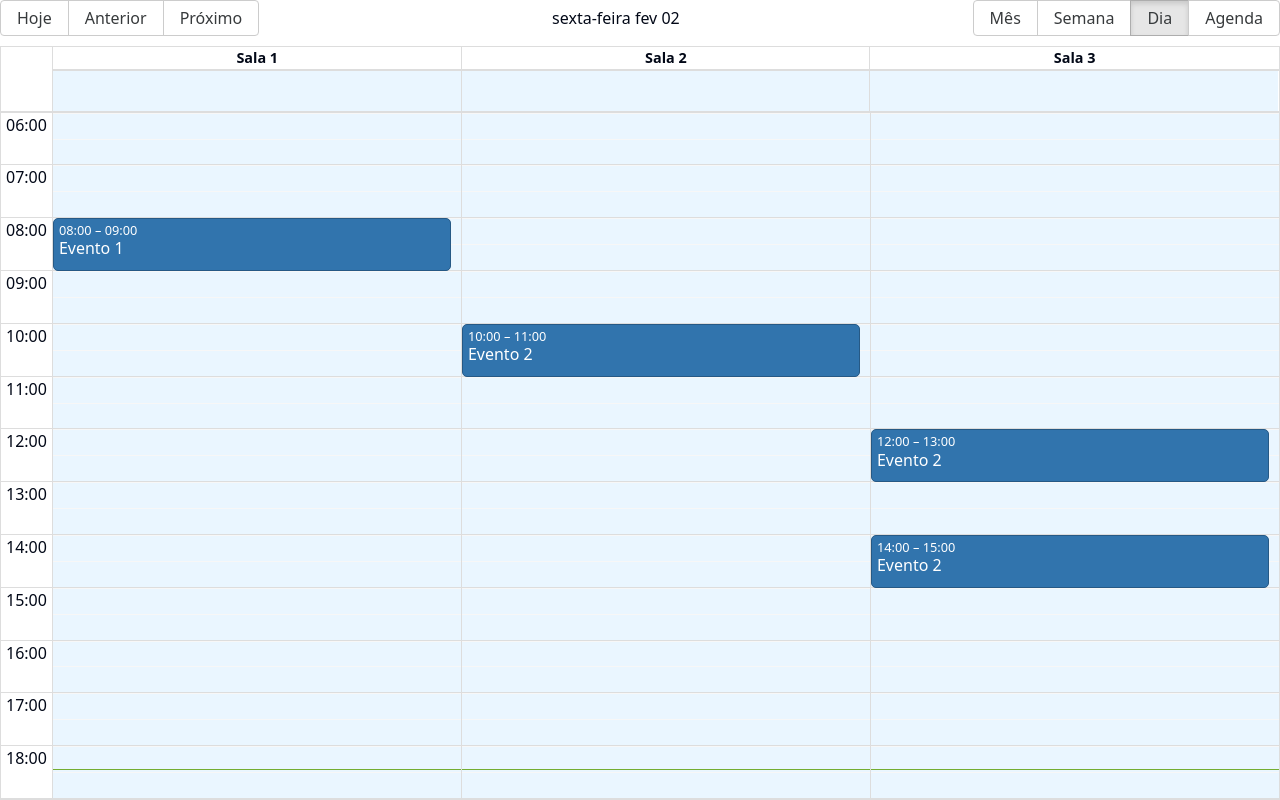
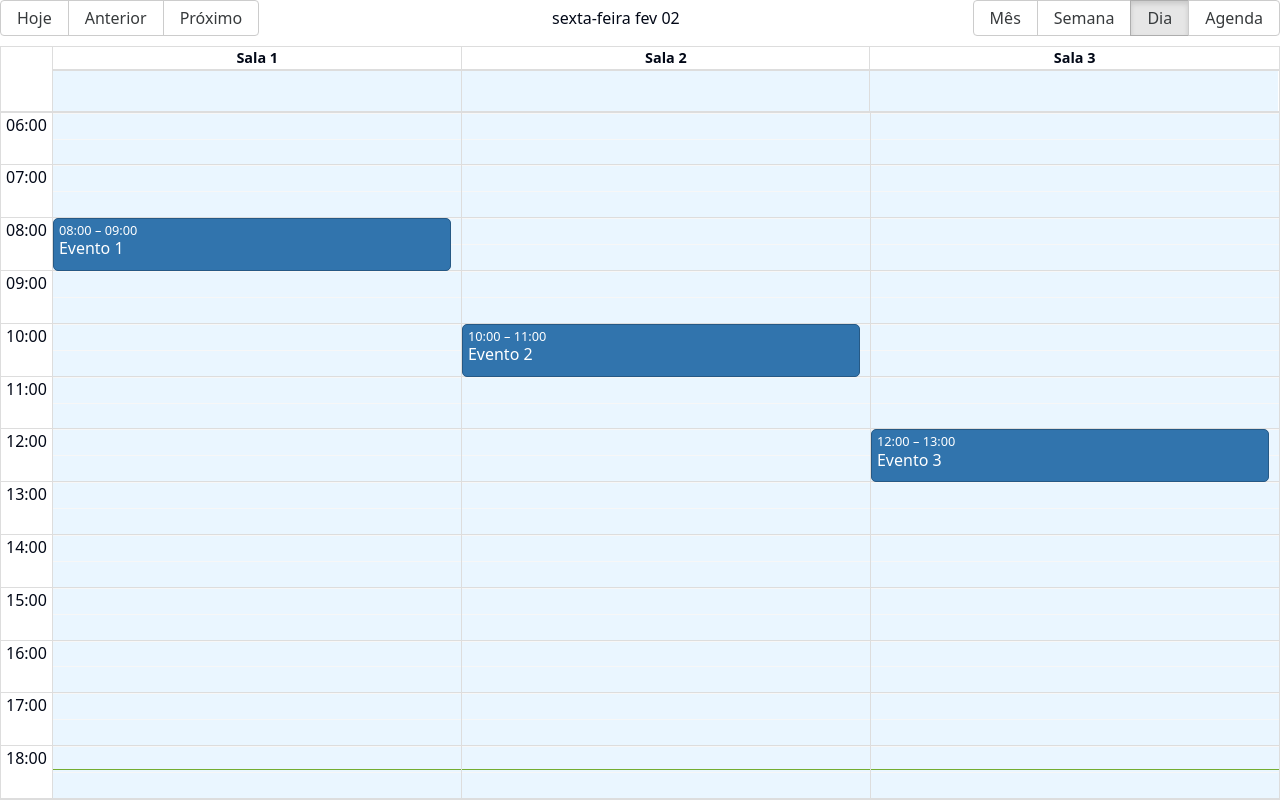
Before and after one commit to NicolasBonnefont/react-big-calendar, a Next.js app: page / in a window 1280 px wide. Built offline with nearby package versions, Linux system fonts and the light colour scheme.

Commit message:
acerto nos eventos

```diff
--- a/src/app/page.tsx
+++ b/src/app/page.tsx
@@ -36,15 +36,9 @@ export default function MyCalendar() {
       resourceId: 'sala2',
     },
     {
-      title: 'Evento 2',
+      title: 'Evento 3',
       start: new Date(2024, 1, 2, 12, 0),
       end: new Date(2024, 1, 2, 13, 0),
-      resourceId: 'sala3',
-    },
-    {
-      title: 'Evento 2',
-      start: new Date(2024, 1, 2, 14, 0),
-      end: new Date(2024, 1, 2, 15, 0),
       resourceId: 'sala3',
     },
   ];
```
